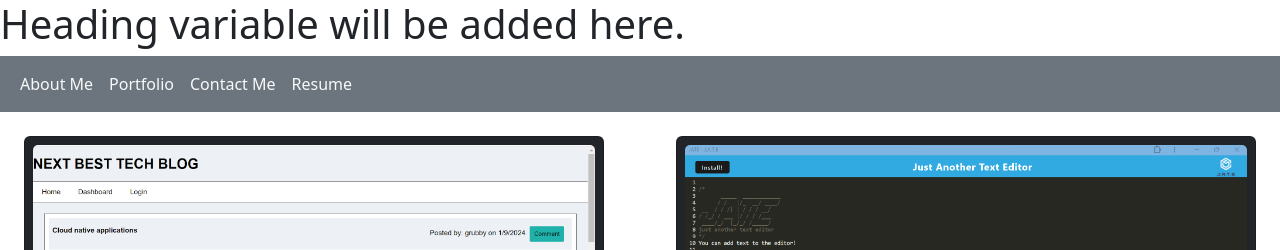
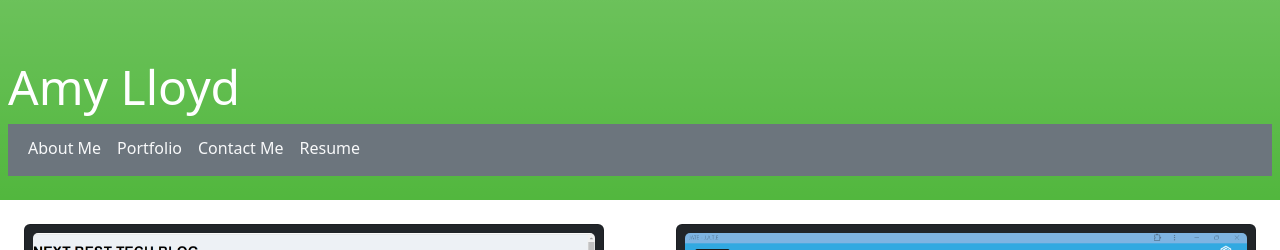
Before and after one commit to AmyLloyd/React-Portfolio, a React (Vite) app: page /portfolio in a window 1280 px wide. Shown: the top 250 px of the page. Built offline with nearby package versions, Linux system fonts and the light colour scheme.

Commit message:
fix header styling WIP

```diff
--- a/src/App.jsx
+++ b/src/App.jsx
@@ -1,5 +1,5 @@
 import { Outlet } from 'react-router-dom';
-import Nav from './components/Nav';
+
 import Header from './components/Header';
 
 function App() {
@@ -7,7 +7,6 @@ function App() {
     return (
         <div>
             <Header />
-                <Nav />
             <Outlet />
         </div>
     )
--- a/src/components/Header.jsx
+++ b/src/components/Header.jsx
@@ -1,6 +1,12 @@
-export default function Heading({links}) {
+import Nav from './Nav';
+
+import '.././styles/Header.css';
+
+export default function Header({links}) {
     return (
-      <h1>Heading variable will be added here.
-      </h1>
+      <div className="header p-2">
+              <h1 className="h1">Amy Lloyd</h1>
+              <Nav />
+      </div>
     );
 }
--- a/src/components/Nav.jsx
+++ b/src/components/Nav.jsx
@@ -1,6 +1,7 @@
 // Bringing in the required import from 'react-router-dom'
 import { Link } from 'react-router-dom';
 import Navbar from './UI/Navbar';
+
 
 export default function Nav() {
   // The Navbar UI component will render each of the Link elements in the links prop
--- a/src/components/UI/Navbar.jsx
+++ b/src/components/UI/Navbar.jsx
@@ -1,6 +1,6 @@
 export default function Nav({ links }) {
     return (
-      <nav className="navbar navbar-expand-lg bg-secondary">
+      <nav className="navbar navbar-expand-lg mt-2 pt-1 pb-2 bg-secondary">
         <div className="container-fluid">
           <div className="collapse navbar-collapse" id="navbarSupportedContent">
             <ul className="navbar-nav me-auto mb-2 mb-lg-0">
--- a/src/components/UI/Project.jsx
+++ b/src/components/UI/Project.jsx
@@ -15,7 +15,7 @@ function Project({ projectList }) {
                             <h5 className="card-subtitle">{project.developerPractice}</h5>
                             <a href={project.appLink} className="btn btn-primary m-1">Open App</a>
                             <a href={project.gitHubLink} className="btn btn-primary m-1"> Open GitHub Repo
-                                <span class="badge">
+                                <span className="badge">
                                     <img src='../../assets/github-mark.png'/>
                                 </span></a>
 
--- a/src/styles/Header.css
+++ b/src/styles/Header.css
@@ -7,3 +7,17 @@
     --feature-color: #eb5e28;
     --feature-color-2: #52b73e;
   }
+
+  .header {
+    background-image: var(--bs-gradient);
+    background-color: var(--feature-color-2);
+    height: 200px;
+  }
+
+  .header h1 {
+    margin: 0;
+    padding-top: 50px;
+    text-align: left;
+    color: white;
+    font-size: 3rem;
+  }
```
Also changed, not shown: src/index.css (line endings or trailing spaces).
